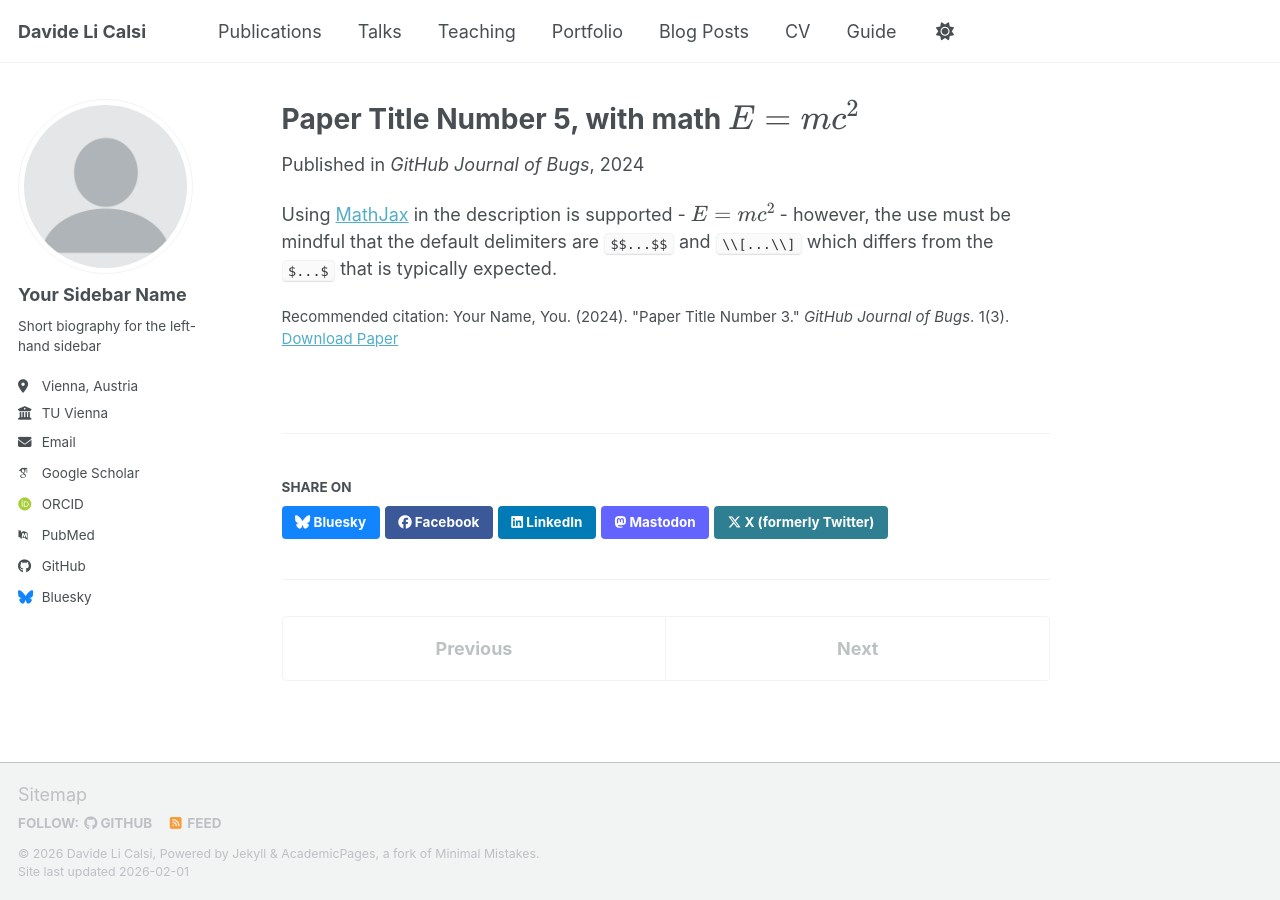
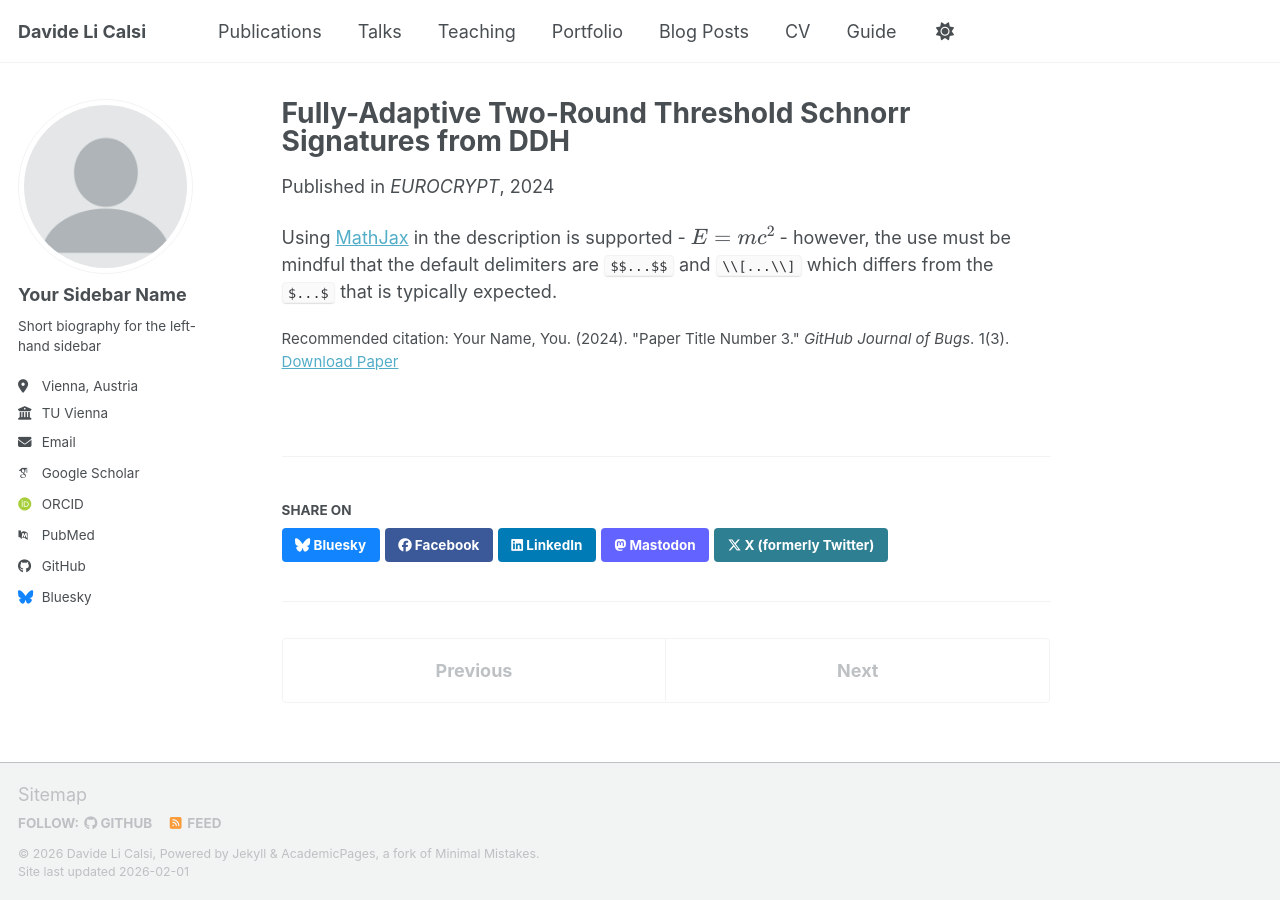
Before and after one commit to DavideLiCalsi/DavideLiCalsi.github.io, a Jekyll site: the page built from _publications/2025-06-08-paper-title-number-5.md, in a window 1280 px wide. Built offline with Jekyll 4.4.1, drawn with Linux system fonts in a browser that asks for light colours; some web fonts are replaced; a script bundle is joined from its source files by our own code; library files that are not in the unit come from our copies.

Commit message:
Update 2025-06-08-paper-title-number-5.md

```diff
--- a/_publications/2025-06-08-paper-title-number-5.md
+++ b/_publications/2025-06-08-paper-title-number-5.md
@@ -1,12 +1,11 @@
 ---
-title: "Paper Title Number 5, with math $$E=mc^2$$"
+title: "Fully-Adaptive Two-Round Threshold Schnorr Signatures from DDH"
 collection: publications
 category: conferences
 permalink: /publication/2024-02-17-paper-title-number-4
-excerpt: 'This paper is about a famous math equation, $$E=mc^2$$'
 date: 2024-02-17
-venue: 'GitHub Journal of Bugs'
-paperurl: 'https://academicpages.github.io/files/paper3.pdf'
+venue: 'EUROCRYPT'
+paperurl: 'https://eprint.iacr.org/2025/1478.pdf'
 citation: 'Your Name, You. (2024). &quot;Paper Title Number 3.&quot; <i>GitHub Journal of Bugs</i>. 1(3).'
 ---
 
```
